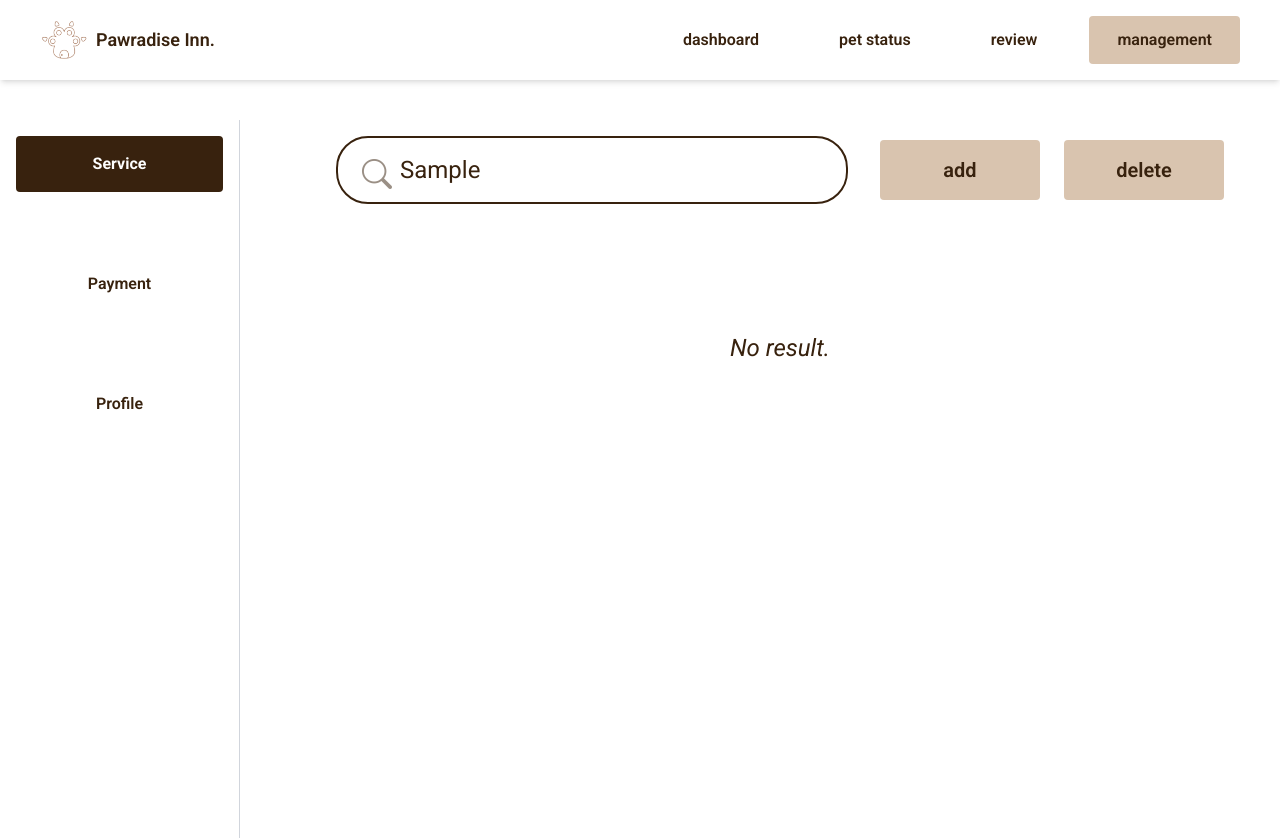
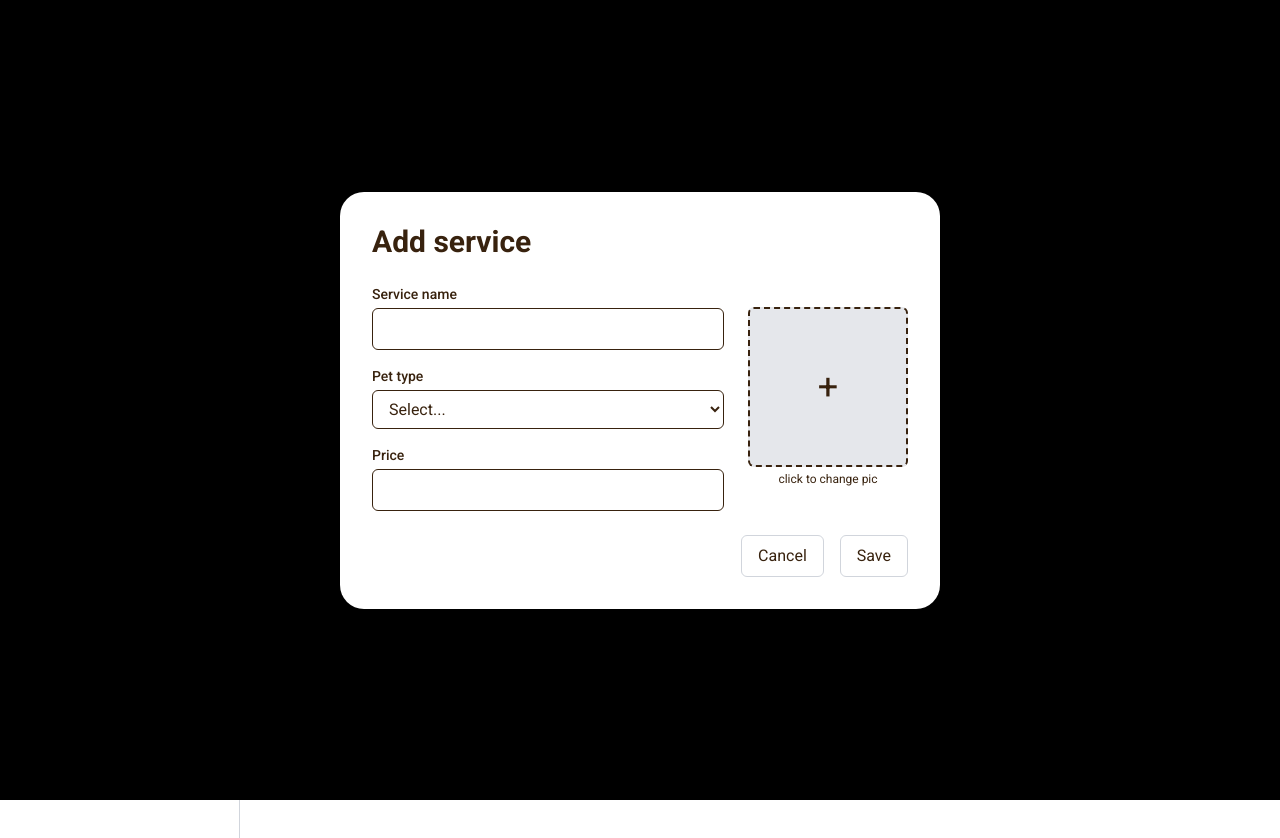
Before and after one commit to Pawradise-Inn/pawradise-inn, a React (Vite) app: page /staff/management in a window 1280 px wide. Both pictures are taken after typing "Sample" into the empty fields and a click on the button "add". Shown: the top 838 px of the page. Built offline with nearby package versions, Linux system fonts and the light colour scheme.

Commit message:
add rom on sidebar and add service popup

```diff
--- a/src/App.jsx
+++ b/src/App.jsx
@@ -46,6 +46,7 @@ const App = () => {
                     <Route index element={<ServiceEdit />} />
                     <Route path="profile" element={<Profile_comp />} />
                     <Route path="payment" element={<div>Manage Payment Page</div>} />
+                    <Route path="room" element={<div>Manage Room Page</div>} />
                 </Route>
             </Routes>
         </div>
--- a/src/components/Management/Service_edit.jsx
+++ b/src/components/Management/Service_edit.jsx
@@ -1,29 +1,40 @@
 import { Outlet } from "react-router-dom";
 import { useState } from "react";
 import ServiceCard from "../ServiceCard";
+import AddServicePopup from "./add_service";
 
 const mockServices = Array.from({ length: 9 }).map((_, i) => ({
   id: i + 1,
   name: "service_name",
   review: "x.x/5.0(star)",
-  image: "", // Add image property if needed
+  image: "",
 }));
 
 const ServiceEdit = () => {
+  const [services, setServices] = useState(mockServices);
   const [search, setSearch] = useState("");
+  const [isPopupOpen, setIsPopupOpen] = useState(false);
 
-  // Filter services based on search input
-  const filterService = () => {
-    if (!search) return mockServices;
-    return mockServices.filter(service =>
-      service.name.toLowerCase().includes(search.toLowerCase())
-    );
-  };
+  const filtered = !search
+    ? services
+    : services.filter((s) =>
+        s.name.toLowerCase().includes(search.toLowerCase())
+      );
 
-  const noResult = filterService().length === 0;
+  const handleTypeService = (e) => setSearch(e.target.value);
 
-  const handleTypeService = (e) => {
-    setSearch(e.target.value);
+  const handleSaveService = (svcFromPopup) => {
+    // svcFromPopup: { roomName, petType, price, image }
+    const newService = {
+      id: Date.now(),
+      name: svcFromPopup.roomName || "new service",
+      review: "0.0/5.0(star)",
+      image: svcFromPopup.image || "",
+      petType: svcFromPopup.petType,
+      price: svcFromPopup.price,
+    };
+    setServices((prev) => [newService, ...prev]);
+    setIsPopupOpen(false);
   };
 
   return (
@@ -38,21 +49,29 @@ const ServiceEdit = () => {
             value={search}
           />
         </div>
+
         <div className="flex gap-6 ml-8">
-          <button className="px-12 py-4 font-semibold bg-[var(--light-brown-color)] rounded transition delay-150 duration-300 ease-in-out hover:-translate-y-1 hover:scale-110 text-xl w-40">add</button>
-          <button className="px-12 py-4 font-semibold bg-[var(--light-brown-color)] rounded transition delay-150 duration-300 ease-in-out hover:-translate-y-1 hover:scale-110 text-xl w-40">delete</button>
+          {/* OPEN POPUP */}
+          <button
+            onClick={() => setIsPopupOpen(true)}
+            className="px-12 py-4 font-semibold bg-[var(--light-brown-color)] rounded transition delay-150 duration-300 ease-in-out hover:-translate-y-1 hover:scale-110 text-xl w-40"
+          >
+            add
+          </button>
+
+          <button className="px-12 py-4 font-semibold bg-[var(--light-brown-color)] rounded transition delay-150 duration-300 ease-in-out hover:-translate-y-1 hover:scale-110 text-xl w-40">
+            delete
+          </button>
         </div>
       </div>
 
-      {noResult ? (
-        <p className="text-2xl w-full text-center mt-32 italic">
-          No result.
-        </p>
+      {filtered.length === 0 ? (
+        <p className="text-2xl w-full text-center mt-32 italic">No result.</p>
       ) : (
         <div className="grid grid-cols-1 sm:grid-cols-2 md:grid-cols-3 xl:grid-cols-4 gap-4 px-4">
-          {filterService().map((data, idx) => (
+          {filtered.map((data) => (
             <ServiceCard
-              key={idx}
+              key={data.id}
               img={data.image}
               name={data.name}
               rating={data.review}
@@ -61,6 +80,14 @@ const ServiceEdit = () => {
         </div>
       )}
 
+      {/* POPUP */}
+      {isPopupOpen && (
+        <AddServicePopup
+          onClose={() => setIsPopupOpen(false)}
+          onSave={handleSaveService}
+        />
+      )}
+
       <Outlet />
     </main>
   );
--- /dev/null
+++ b/src/components/Management/add_service.jsx
@@ -0,0 +1,131 @@
+import { useState } from "react";
+
+const AddServicePopup = ({ onClose, onSave }) => {
+  const [serviceName, setServiceName] = useState("");
+  const [petType, setPetType] = useState("");
+  const [price, setPrice] = useState("");
+  const [image, setImage] = useState(null);
+
+  const handleImageChange = (e) => {
+    const file = e.target.files[0];
+    if (file) {
+      setImage(URL.createObjectURL(file));
+    }
+  };
+
+  const handleSubmit = (e) => {
+    e.preventDefault();
+    const newService = { serviceName, petType, price, image };
+    if (onSave) onSave(newService);
+    onClose();
+  };
+
+  return (
+    <div className="fixed inset-0 bg-black bg-opacity-50 flex justify-center items-center z-50">
+      <div className="bg-white rounded-3xl p-8 w-[600px] flex flex-col space-y-6 shadow-lg">
+        {/* Header */}
+        <h2 className="text-3xl font-bold text-[var(--dark-brown-color)]">
+          Add service
+        </h2>
+
+        {/* Form */}
+        <form onSubmit={handleSubmit} className="flex gap-6">
+          <div className="flex flex-col flex-1 space-y-4">
+            {/* Service name */}
+            <div>
+              <label className="block text-sm font-medium text-gray-700">
+                Service name
+              </label>
+              <input
+                type="text"
+                value={serviceName}
+                onChange={(e) => setServiceName(e.target.value)}
+                className="mt-1 w-full border rounded-md px-3 py-2 focus:outline-none focus:ring focus:border-blue-400"
+                required
+              />
+            </div>
+
+            {/* Pet type */}
+            <div>
+              <label className="block text-sm font-medium text-gray-700">
+                Pet type
+              </label>
+              <select
+                value={petType}
+                onChange={(e) => setPetType(e.target.value)}
+                className="mt-1 w-full border rounded-md px-3 py-2 focus:outline-none focus:ring focus:border-blue-400"
+                required
+              >
+                <option value="">Select...</option>
+                <option value="dog">Dog</option>
+                <option value="cat">Cat</option>
+                <option value="other">Other</option>
+              </select>
+            </div>
+
+            {/* Price */}
+            <div>
+              <label className="block text-sm font-medium text-gray-700">
+                Price
+              </label>
+              <input
+                type="number"
+                value={price}
+                onChange={(e) => setPrice(e.target.value)}
+                className="mt-1 w-full border rounded-md px-3 py-2 focus:outline-none focus:ring focus:border-blue-400"
+                required
+              />
+            </div>
+          </div>
+
+          {/* Image Upload */}
+          <div className="flex flex-col items-center justify-center">
+            <label className="cursor-pointer">
+              <div className="w-40 h-40 flex items-center justify-center border-2 border-dashed rounded-md bg-gray-200 relative">
+                {image ? (
+                  <img
+                    src={image}
+                    alt="preview"
+                    className="w-full h-full object-cover rounded-md"
+                  />
+                ) : (
+                  <span className="text-4xl text-gray-500">+</span>
+                )}
+                <input
+                  type="file"
+                  accept="image/*"
+                  onChange={handleImageChange}
+                  className="hidden"
+                />
+              </div>
+              <p className="text-xs text-center mt-1 text-gray-500">
+                click to change pic
+              </p>
+            </label>
+          </div>
+        </form>
+
+        {/* Buttons */}
+        <div className="flex justify-end gap-4">
+          <button
+            type="button"
+            onClick={onClose}
+            className="px-4 py-2 rounded-md border border-gray-300"
+          >
+            Cancel
+          </button>
+          <button
+            type="submit"
+            form="service-form"
+            onClick={handleSubmit}
+            className="px-4 py-2 rounded-md border border-gray-300"
+          >
+            Save
+          </button>
+        </div>
+      </div>
+    </div>
+  );
+};
+
+export default AddServicePopup;
--- a/src/pages/Management.jsx
+++ b/src/pages/Management.jsx
@@ -15,6 +15,18 @@ const Management = () => {
           end
         >
           Service
+        </NavLink>
+
+        <NavLink
+          to="/staff/management/room"
+          className={({ isActive }) =>
+            `px-4 py-4 rounded transition-all duration-300 ease-in-out ${
+              isActive ? "bg-[var(--dark-brown-color)] font-bold !text-white" : ""
+            }`
+          }
+          end
+        >
+          Room
         </NavLink>
 
         <NavLink
```
